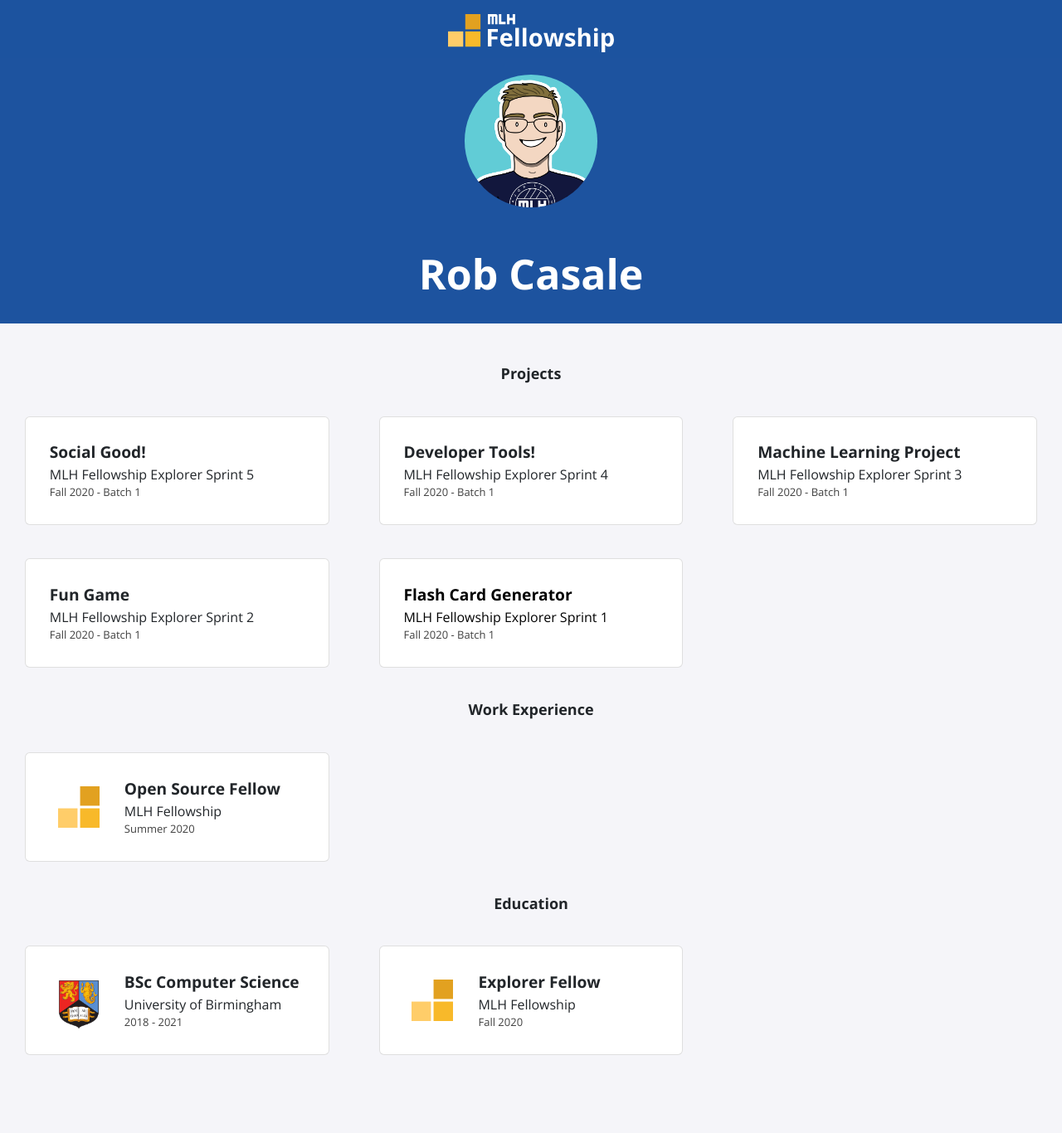
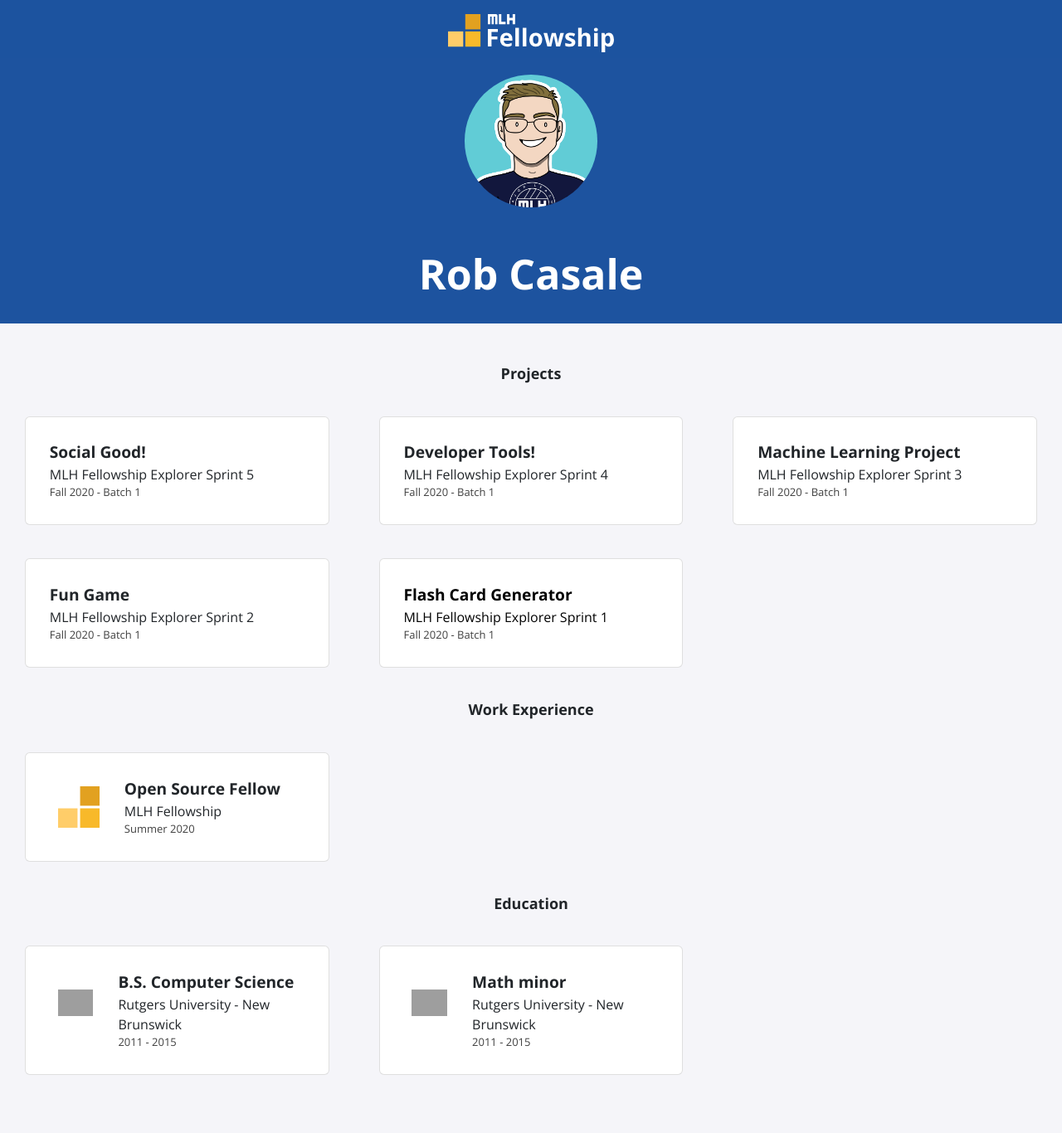
Before and after one commit to Gearheads/gearheads.github.io, a Jekyll site: the page built from index.html, in a window 1280 px wide. Shown: the whole page at 83% size. Built offline with Jekyll 4.4.1, drawn with Linux system fonts in a browser that asks for light colours; nearby versions of some CDN libraries; before the commit the page ends 1342 px from its top, so only the background shows below that; grey boxes are pictures that could not be loaded.

Commit message:
change education, and add logo

```diff
--- a/_data/education.yml
+++ b/_data/education.yml
@@ -1,9 +1,9 @@
-- course: BSc Computer Science
-  institute: University of Birmingham
-  dates: 2018 - 2021
-  logo: uob.png
+- course: B.S. Computer Science
+  institute: Rutgers University - New Brunswick
+  dates: 2011 - 2015
+  logo: rutgers-logo.jpeg
 
-- course: Explorer Fellow
-  institute: MLH Fellowship
-  dates: Fall 2020
-  logo: fellowship.svg
+- course: Math minor
+  institute: Rutgers University - New Brunswick
+  dates: 2011 - 2015
+  logo: rutgers-logo.jpeg
```
Also changed, not shown: assets/img/education/uob.png (deleted).
